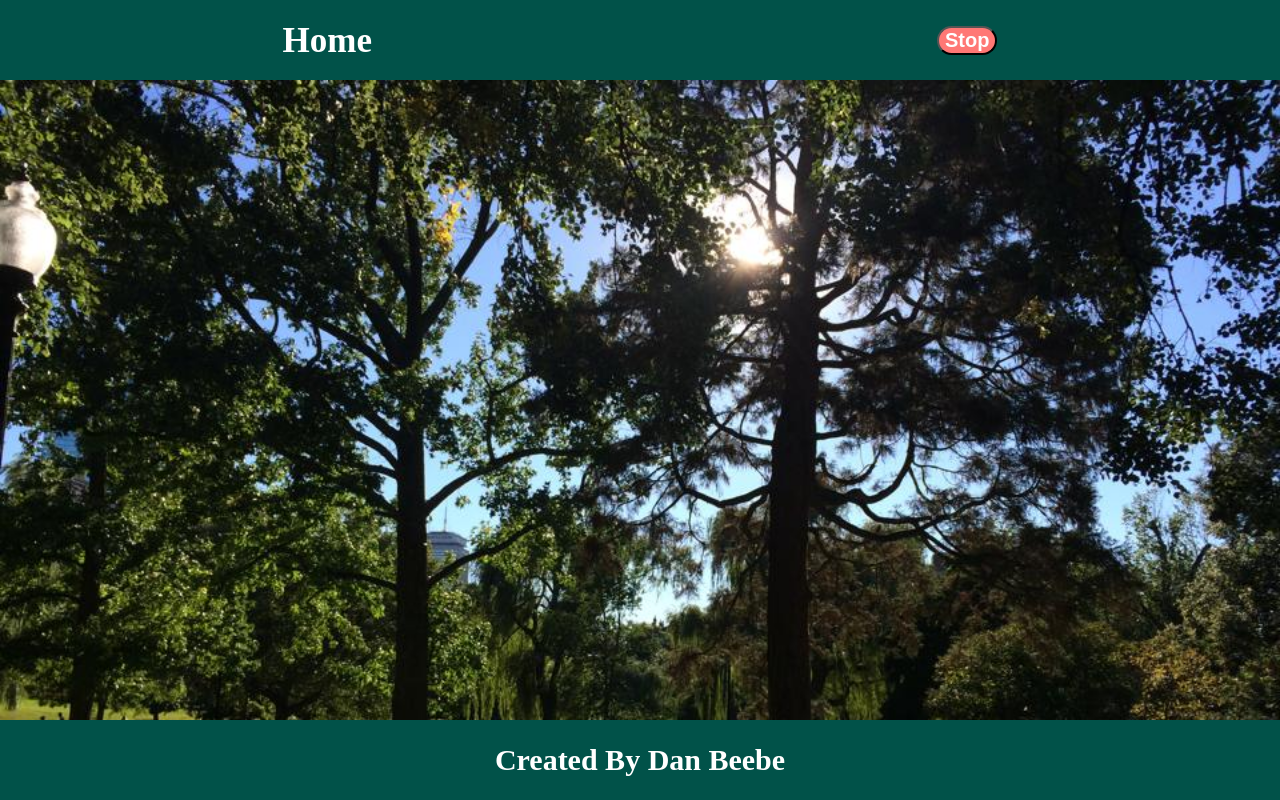
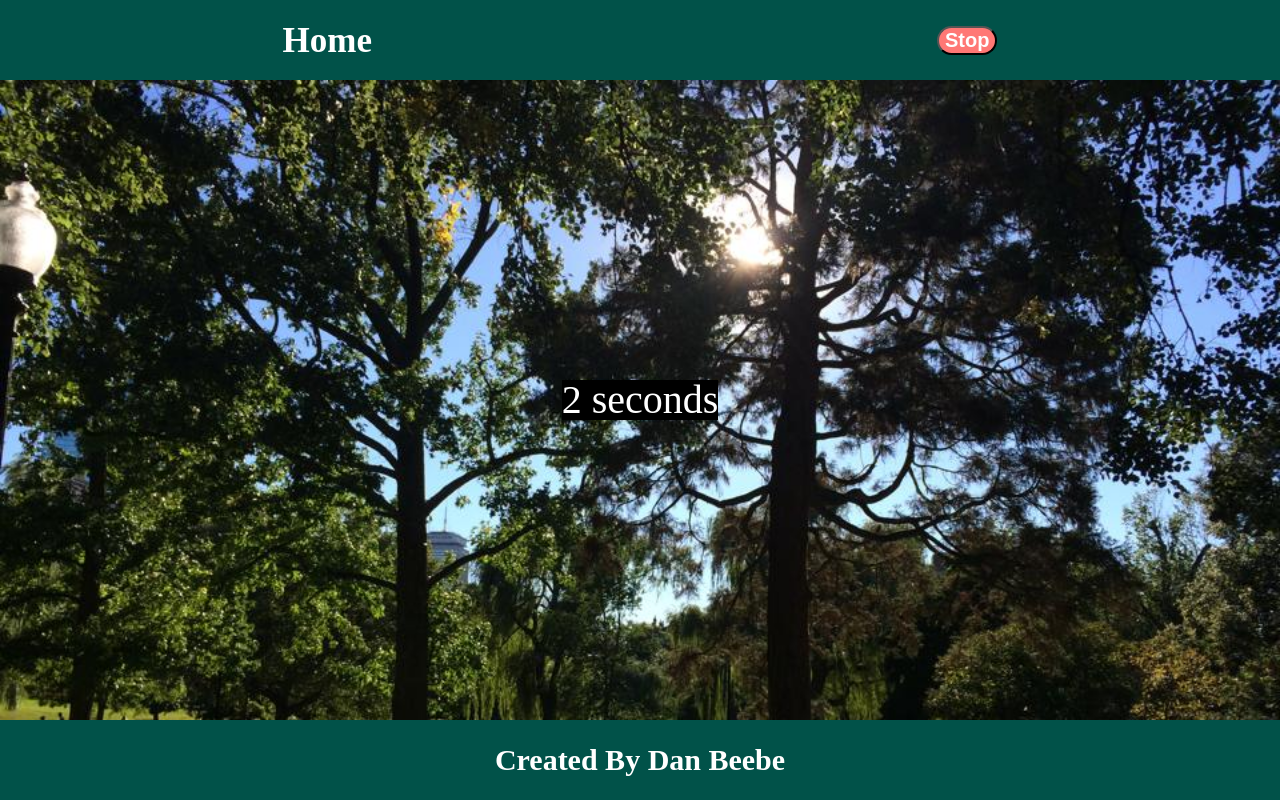
Before and after one commit to danielwbeebe/Relaxation-App, a React (Create React App) app: page /garden in a window 1280 px wide. Both pictures are taken after a click on the button "Listen". Built offline with nearby package versions, Linux system fonts and the light colour scheme.

Commit message:
create second counter, need to make stop method

```diff
--- a/src/App.css
+++ b/src/App.css
@@ -50,7 +50,7 @@ table {
   -webkit-font-smoothing: antialiased;
 }
 
-/*applies universally*/
+/*applies default*/
 .App {
   display: flex;
   flex-direction: column;
@@ -208,6 +208,13 @@ table {
   background-size: cover;
 }
 
+#clock {
+  background-size: 100px 100px;
+  background-color: black;
+  color: white;
+  font-size: 40px;
+}
+
 .garden .footer {
   background-color: #015249;
   color: white;
--- a/src/components/Garden.jsx
+++ b/src/components/Garden.jsx
@@ -5,19 +5,21 @@ import birdSound from './sounds/garden-bird-sound.wav';
 
 // free bird sound from klankbeeld at https://freesound.org/people/klankbeeld/sounds/187829/
 var audio = new Audio(birdSound);
+var seconds = 0;
 
 class Garden extends Component {
   constructor(){
     super();
       this.state = {
         button: "Listen",
+        clock: false,
       }
     this.componentDidMount = this.componentDidMount.bind(this);
     this.playSound = this.playSound.bind(this);
   }
 
   componentDidMount() {
-
+    document.getElementById("clock").style.display = "none";
   }
 
   playSound() {
@@ -27,11 +29,20 @@ class Garden extends Component {
       })
     audio.loop = true;
     audio.play();
+
+      var timerVar = setInterval(counter, 1000);
+      function counter() {
+      ++seconds;
+      document.getElementById("clock").innerHTML = seconds + " seconds";
+      document.getElementById("clock").style.display = "inline-block";
+      }
     } else {
       this.setState({
         button: "Listen",
       })
       audio.pause();
+      seconds = 0;
+      document.getElementById("clock").style.display = "none";
     }
   }
 
@@ -49,7 +60,9 @@ class Garden extends Component {
         </div>
 
         <div className="main">
-
+          <div id="clock">
+            <h1>CLOCK</h1>
+          </div>
         </div>
 
         <div className="footer">
```
